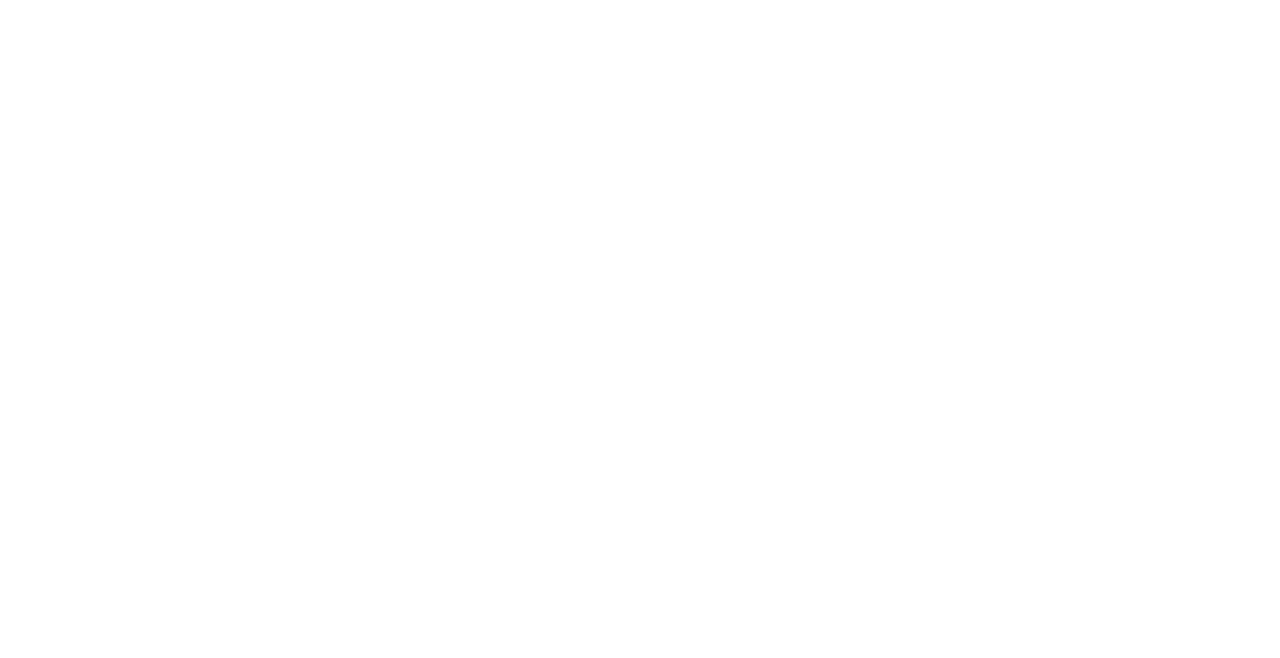
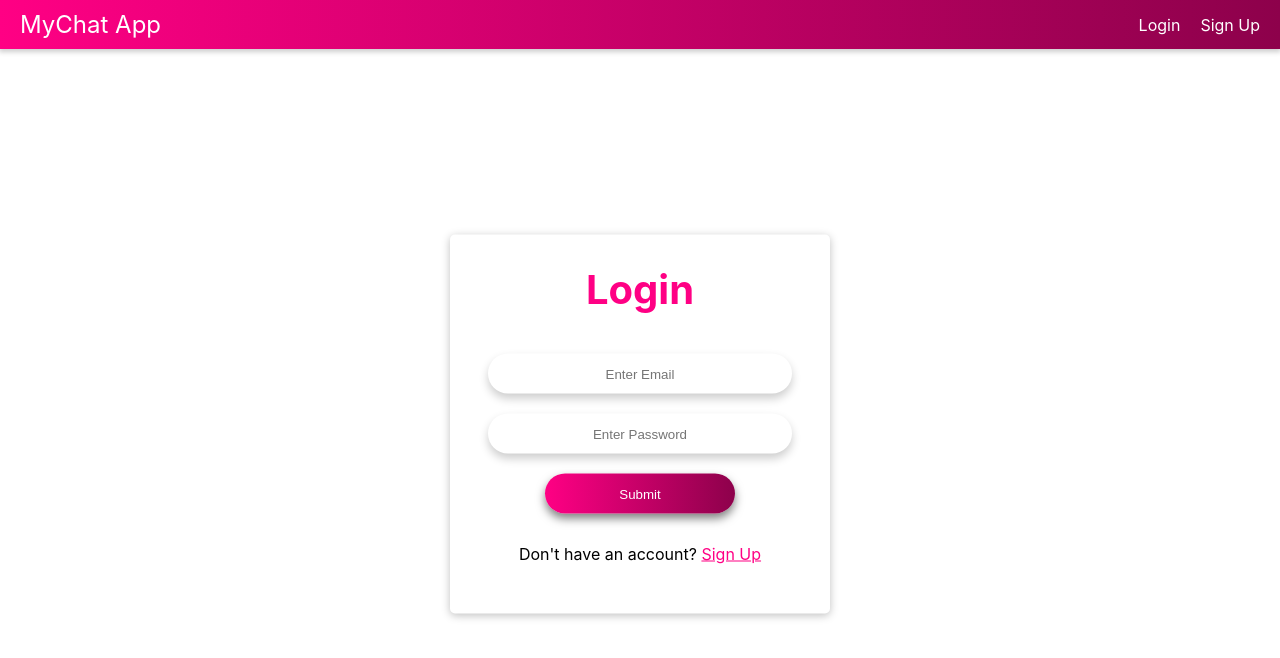
Before and after one commit to YashLT224/ChatApp-Frontend, a React (Create React App) app: page /login in a window 1280 px wide. Shown: the top 658 px of the page. Built offline with nearby package versions, Linux system fonts and the light colour scheme.

Commit message:
frontend

```diff
--- a/package.json
+++ b/package.json
@@ -7,9 +7,9 @@
     "@testing-library/react": "^13.4.0",
     "@testing-library/user-event": "^13.5.0",
     "axios": "^1.7.3",
-    "react": "^18.3.1",
-    "react-dom": "^18.3.1",
-    "react-router-dom": "^6.26.0",
+    "react": "^17.0.2",
+    "react-dom": "^17.0.2",
+    "react-router-dom": "^5.2.0",
     "react-scripts": "5.0.1",
     "web-vitals": "^2.1.4"
   },
--- a/src/App.js
+++ b/src/App.js
@@ -1,5 +1,46 @@
-import { Routes, Route, Navigate } from "react-router-dom";
-import React, {  useEffect } from "react";
+// import { Routes, Route, Navigate } from "react-router-dom";
+// import React, {  useEffect } from "react";
+// import "./App.css";
+// import Login from "./Pages/Login";
+// import Register from "./Pages/register";
+// import Home from "./Pages/Home";
+// import Navbar from "./Components/Navbar";
+// import { isAuthenticated } from "./auth";
+// import ProtectedRoute from "./ProtectedRoute";
+// function App() {
+//   const username = localStorage.getItem("username");
+//   const ChatInitiator = localStorage.getItem("ChatInitiator");
+//   useEffect(() => {
+//     if (ChatInitiator !== username) {
+//       localStorage.removeItem("chatMessages");
+//     }
+//   }, [username,ChatInitiator]);
+//   return (
+//     <div>
+//       <Navbar />
+//       <Routes>
+//         <Route
+//           path="/login"
+//           element={isAuthenticated() ? <Navigate to="/"  /> : <Login />}
+//         />
+//         <Route
+//           path="/register"
+//           element={
+//             isAuthenticated() ? <Navigate to="/"  /> : <Register />
+//           }
+//         />
+//         {/* Protecting the home route */}
+//         <Route path="/" element={<ProtectedRoute element={Home} />} />
+//         <Route path="*" element={<Navigate to="/"  />} />
+//       </Routes>
+//     </div>
+//   );
+// }
+
+// export default App;
+
+import { BrowserRouter as Router, Route, Switch, Redirect } from "react-router-dom";
+import React, { useEffect } from "react";
 import "./App.css";
 import Login from "./Pages/Login";
 import Register from "./Pages/register";
@@ -7,33 +48,40 @@ import Home from "./Pages/Home";
 import Navbar from "./Components/Navbar";
 import { isAuthenticated } from "./auth";
 import ProtectedRoute from "./ProtectedRoute";
+
 function App() {
   const username = localStorage.getItem("username");
   const ChatInitiator = localStorage.getItem("ChatInitiator");
+
   useEffect(() => {
     if (ChatInitiator !== username) {
       localStorage.removeItem("chatMessages");
     }
-  }, [username,ChatInitiator]);
+  }, [username, ChatInitiator]);
+
   return (
+    <Router>
       <div>
         <Navbar />
-      <Routes>
+        <Switch>
           <Route
             path="/login"
-          element={isAuthenticated() ? <Navigate to="/"  /> : <Login />}
+            render={() =>
+              isAuthenticated() ? <Redirect to="/" /> : <Login />
+            }
           />
           <Route
             path="/register"
-          element={
-            isAuthenticated() ? <Navigate to="/"  /> : <Register />
+            render={() =>
+              isAuthenticated() ? <Redirect to="/" /> : <Register />
             }
           />
           {/* Protecting the home route */}
-        <Route path="/" element={<ProtectedRoute element={Home} />} />
-        <Route path="*" element={<Navigate to="/"  />} />
-      </Routes>
+          <ProtectedRoute exact path="/" component={Home} />
+          <Redirect to="/" />
+        </Switch>
       </div>
+    </Router>
   );
 }
 
--- a/src/Components/Navbar.js
+++ b/src/Components/Navbar.js
@@ -1,14 +1,14 @@
 import React from 'react';
-import { Link, useNavigate } from 'react-router-dom';
+import { Link, useHistory } from 'react-router-dom';
 import { isAuthenticated, logout } from '../auth'
 
 const Navbar = () => {
-  const navigate = useNavigate();
+  const history = useHistory();
   const username = localStorage.getItem('username');
 
   const handleLogout = () => {
     logout();
-    navigate('/login');
+    history.push('/login');
   };
 
   return (
--- a/src/Pages/Login.js
+++ b/src/Pages/Login.js
@@ -2,9 +2,9 @@ import React, {Fragment, useState} from 'react';
 import {Link} from 'react-router-dom';
 import { ButtonLoader } from '../Components/ButtonLoader';
 import axios from 'axios';
-import { useNavigate } from "react-router-dom";
+import { useHistory } from "react-router-dom";
 const Login = () => {
-    const navigate = useNavigate();
+    const history = useHistory();
     const [email, setEmail] = useState('');
     const [password, setPassword] = useState('');
     const [loading, setLoading] = useState(false);
@@ -50,7 +50,7 @@ const Login = () => {
             localStorage.setItem('username', response.data.user.username);
             localStorage.setItem('email', response.data.user.email);
 
-            navigate('/');  // Redirect to home page
+            history.push('/');  // Redirect to home page
           }
         } catch (err) {
           setError('Login failed. Please check your credentials and try again.');
--- a/src/Pages/register.js
+++ b/src/Pages/register.js
@@ -1,10 +1,10 @@
 import React, { useState} from 'react';
 import {Link} from 'react-router-dom';
 import { ButtonLoader } from '../Components/ButtonLoader';
-import { useNavigate } from "react-router-dom";
+import { useHistory } from "react-router-dom";
 import axios from 'axios';  // Optional, if using axios
 const Register = () => {
-  const navigate = useNavigate();
+  const history = useHistory();
 
   const [username, setUsername] = useState('');
   const [email, setEmail] = useState('');
@@ -56,7 +56,7 @@ const Register = () => {
         localStorage.setItem('authToken', response.data.jwt);
         localStorage.setItem('username', response.data.user.username);
         localStorage.setItem('email', response.data.user.email);
-        navigate('/');  // Redirect to home page
+        history.push('/');  // Redirect to home page
       }
     } catch (err) {
       setError('Registration failed. Please try again.');
--- a/src/ProtectedRoute.js
+++ b/src/ProtectedRoute.js
@@ -1,9 +1,30 @@
+// import React from 'react';
+// import { Navigate } from 'react-router-dom';
+// import { isAuthenticated } from './auth'; // Ensure the correct path
+
+// const ProtectedRoute = ({ element: Component, ...rest }) => {
+//   return isAuthenticated() ? <Component {...rest} /> : <Navigate to="/login" />;
+// };
+
+// export default ProtectedRoute;
+
 import React from 'react';
-import { Navigate } from 'react-router-dom';
+import { Route, Redirect } from 'react-router-dom';
 import { isAuthenticated } from './auth'; // Ensure the correct path
 
-const ProtectedRoute = ({ element: Component, ...rest }) => {
-  return isAuthenticated() ? <Component {...rest} /> : <Navigate to="/login" />;
+const ProtectedRoute = ({ component: Component, ...rest }) => {
+  return (
+    <Route
+      {...rest}
+      render={props =>
+        isAuthenticated() ? (
+          <Component {...props} />
+        ) : (
+          <Redirect to="/login" />
+        )
+      }
+    />
+  );
 };
 
 export default ProtectedRoute;
--- a/src/index.js
+++ b/src/index.js
@@ -1,17 +1,37 @@
+// import React from 'react';
+// import ReactDOM from 'react-dom/client';
+// import './index.css';
+// import App from './App';
+// import { BrowserRouter as Router } from 'react-router-dom';
+// import reportWebVitals from './reportWebVitals';
+
+// const root = ReactDOM.createRoot(document.getElementById('root'));
+// root.render(
+//   <React.StrictMode>
+//     <Router basename="/ChatApp-Frontend">
+//     <App />
+//     </Router>
+//   </React.StrictMode>
+// );
+
+// // If you want to start measuring performance in your app, pass a function
+// // to log results (for example: reportWebVitals(console.log))
+// // or send to an analytics endpoint. Learn more: https://bit.ly/CRA-vitals
+// reportWebVitals();
 import React from 'react';
-import ReactDOM from 'react-dom/client';
+import ReactDOM from 'react-dom';
 import './index.css';
 import App from './App';
 import { BrowserRouter as Router } from 'react-router-dom';
 import reportWebVitals from './reportWebVitals';
 
-const root = ReactDOM.createRoot(document.getElementById('root'));
-root.render(
+ReactDOM.render(
   <React.StrictMode>
-    <Router basename="/ChatApp-Frontend">
-    <App />
+    <Router>
+      <App />
     </Router>
-  </React.StrictMode>
+  </React.StrictMode>,
+  document.getElementById('root')
 );
 
 // If you want to start measuring performance in your app, pass a function
```
Also changed, not shown: 1 other file (tests, documents, lock files or other folders). Lines whose indentation alone changed are shown as unchanged.
